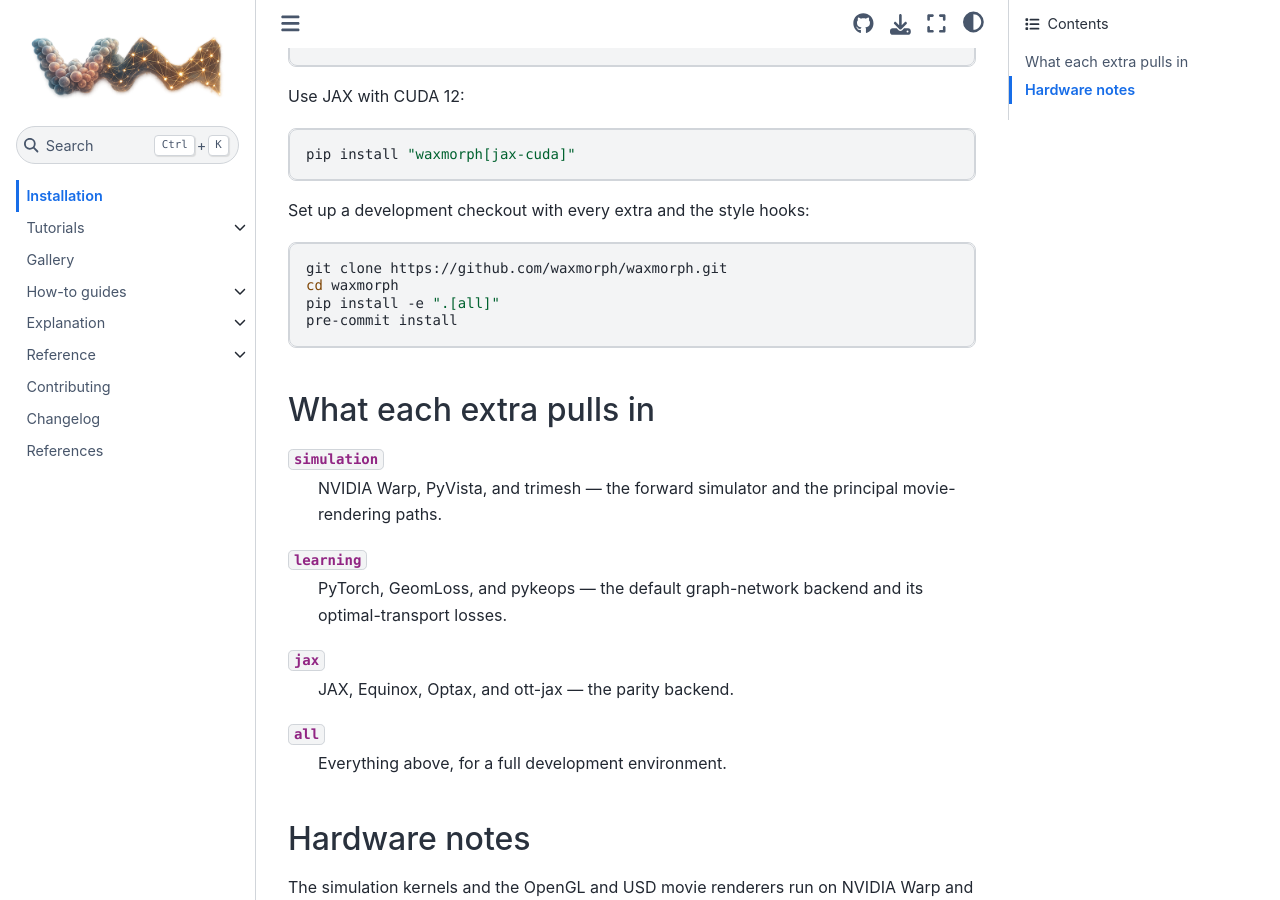
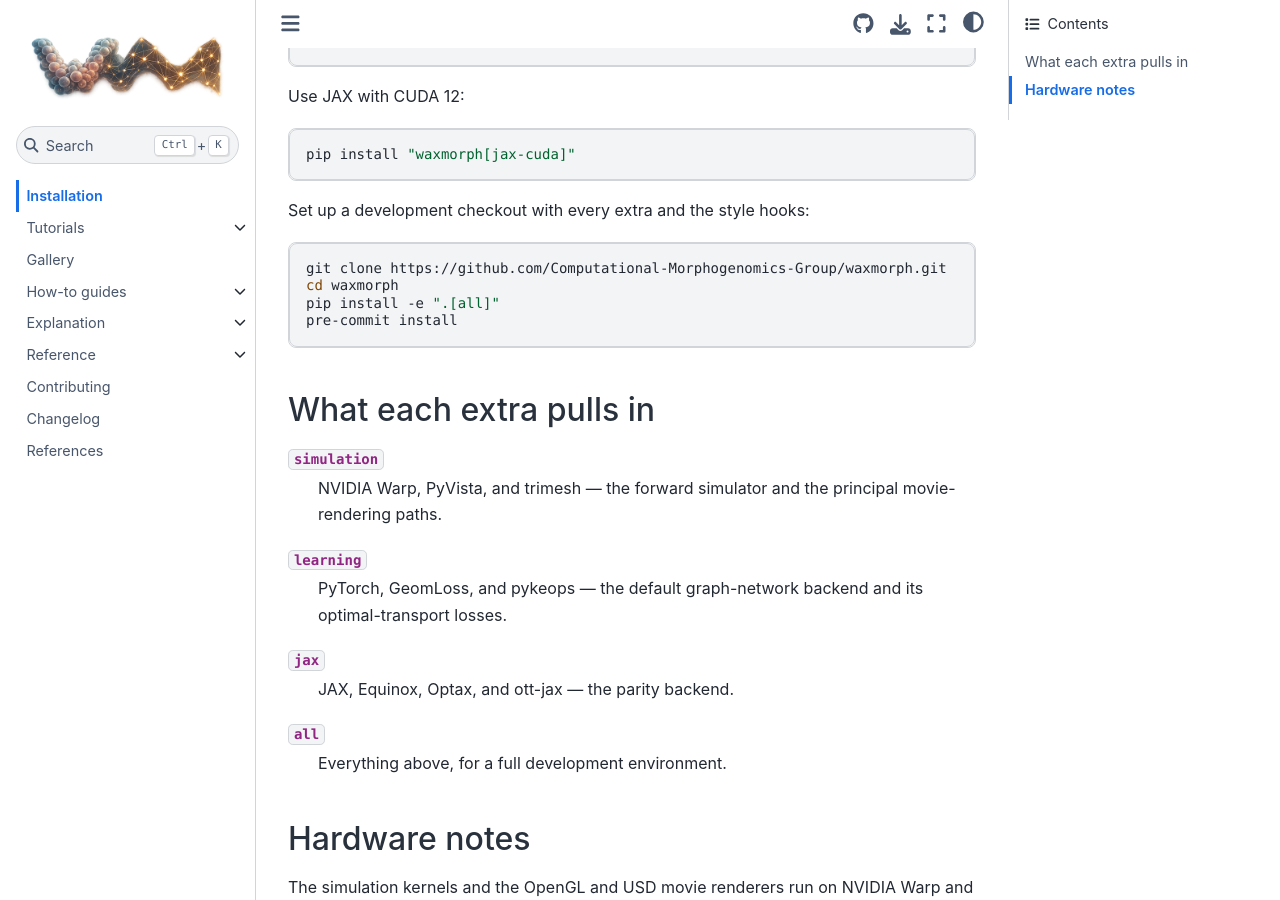
Before and after one commit to Computational-Morphogenomics-Group/waxmorph, a Sphinx documentation site: the page built from docs/installation.rst, in a window 1280 px wide and 900 px high, scrolled down 466 px. Built offline with Sphinx 7.4.7 and the Sphinx Book theme 1.1.4, drawn with Linux system fonts in a browser that asks for light colours; pages that are not in the unit, such as notebooks, are missing from menus; some of the changed lines change nothing that is shown.

Commit message:
fix link

```diff
--- a/docs/installation.rst
+++ b/docs/installation.rst
@@ -32,7 +32,7 @@ Set up a development checkout with every extra and the style hooks:
 
 .. code-block:: bash
 
-   git clone https://github.com/waxmorph/waxmorph.git
+   git clone https://github.com/Computational-Morphogenomics-Group/waxmorph.git
    cd waxmorph
    pip install -e ".[all]"
    pre-commit install
```
